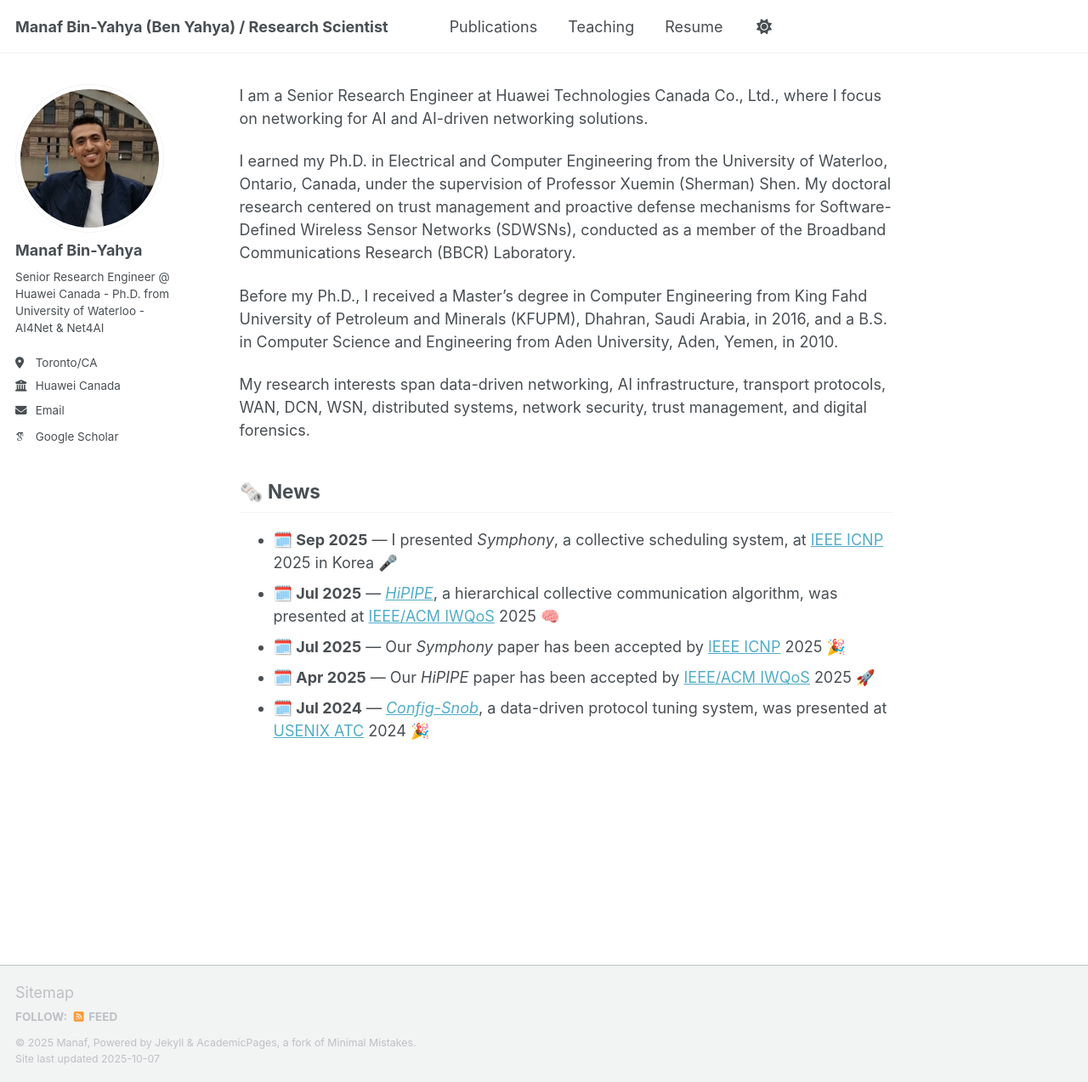
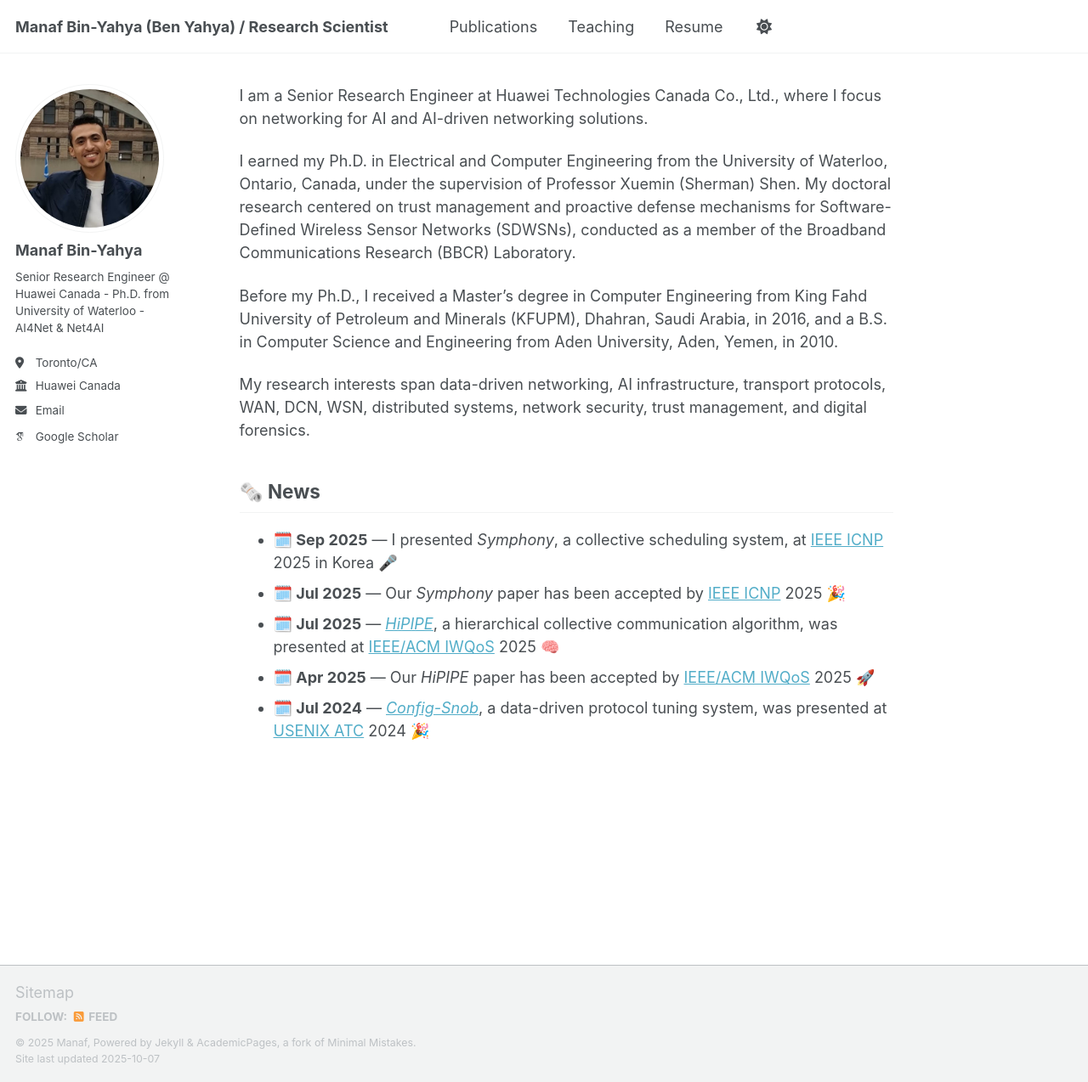
Before and after one commit to ManafBinYahya/ManafBinYahya.github.io, a Jekyll site: the page built from _pages/about.md, in a window 1280 px wide and 1274 px high. Shown: the whole window at 85% size. Built offline with Jekyll 4.4.1, drawn with Linux system fonts in a browser that asks for light colours; some web fonts are replaced; a script that is not in the unit is left out.

Commit message:
update news

```diff
--- a/_pages/about.md
+++ b/_pages/about.md
@@ -24,12 +24,12 @@ My research interests span data-driven networking, AI infrastructure, transport
     <a href="https://icnp2025.ieee-icnp.org/" target="_blank">IEEE ICNP</a> 2025 in Korea 🎤
   </li>
   <li>
+    <strong>🗓️ Jul 2025</strong> — Our <em>Symphony</em> paper has been accepted by
+    <a href="https://icnp2025.ieee-icnp.org/" target="_blank">IEEE ICNP</a> 2025 🎉
+  </li>
+  <li>
     <strong>🗓️ Jul 2025</strong> — <a href="https://ieeexplore.ieee.org/abstract/document/11143446" target="_blank"><em>HiPIPE</em></a>, a hierarchical collective communication algorithm, was presented at
     <a href="https://iwqos2025.ieee-iwqos.org/" target="_blank">IEEE/ACM IWQoS</a> 2025 🧠
-  </li>
-  <li>
-    <strong>🗓️ Jul 2025</strong> — Our <em>Symphony</em> paper has been accepted by
-    <a href="https://icnp2025.ieee-icnp.org/" target="_blank">IEEE ICNP</a> 2025 🎉
   </li>
   <li>
     <strong>🗓️ Apr 2025</strong> — Our <em>HiPIPE</em> paper has been accepted by
```
